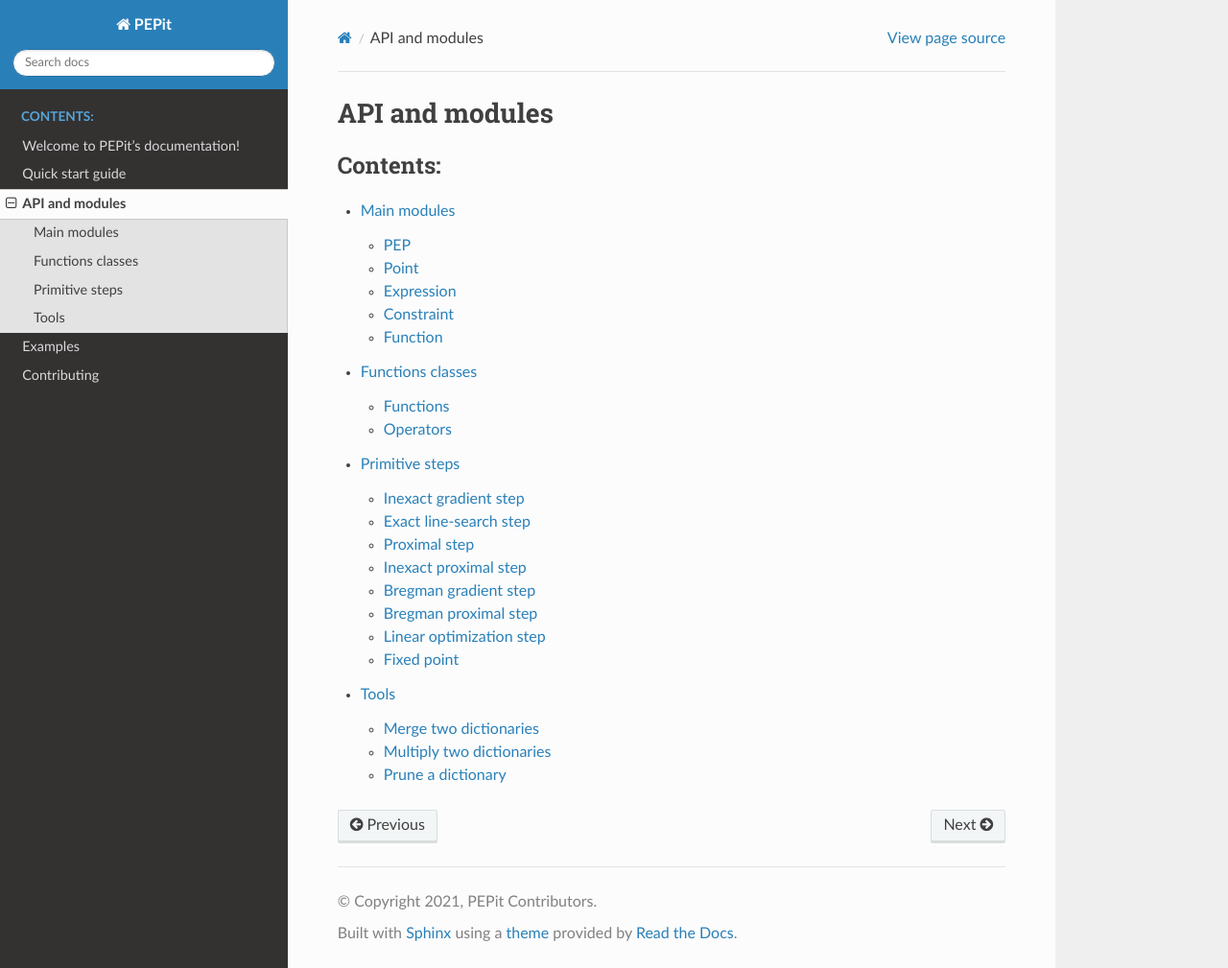
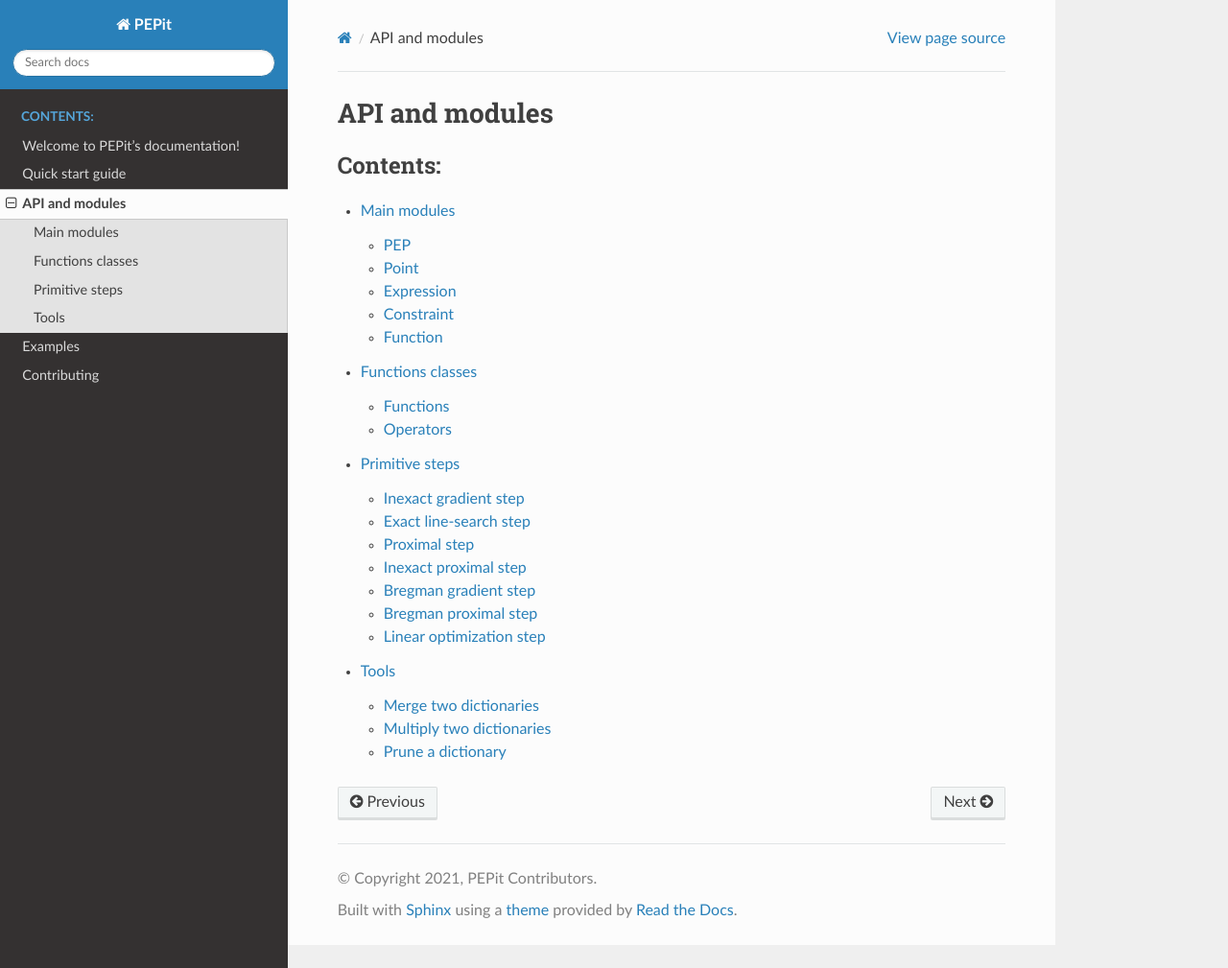
Before and after one commit to PerformanceEstimation/PEPit, a Sphinx documentation site: the page built from docs/source/api.rst, in a window 1280 px wide and 1009 px high. Shown: the whole window at 96% size. Built offline with Sphinx 7.4.7 and the Read the Docs theme 2.0.0, drawn with Linux system fonts in a browser that asks for light colours.

Commit message:
Remove fixed point from steps doc

```diff
--- a/docs/source/api/steps.rst
+++ b/docs/source/api/steps.rst
@@ -32,7 +32,3 @@
 Linear optimization step
 ------------------------
 .. autofunction:: PEPit.primitive_steps.linear_optimization_step
-
-Fixed point
------------
-.. autofunction:: PEPit.primitive_steps.fixed_point
```
